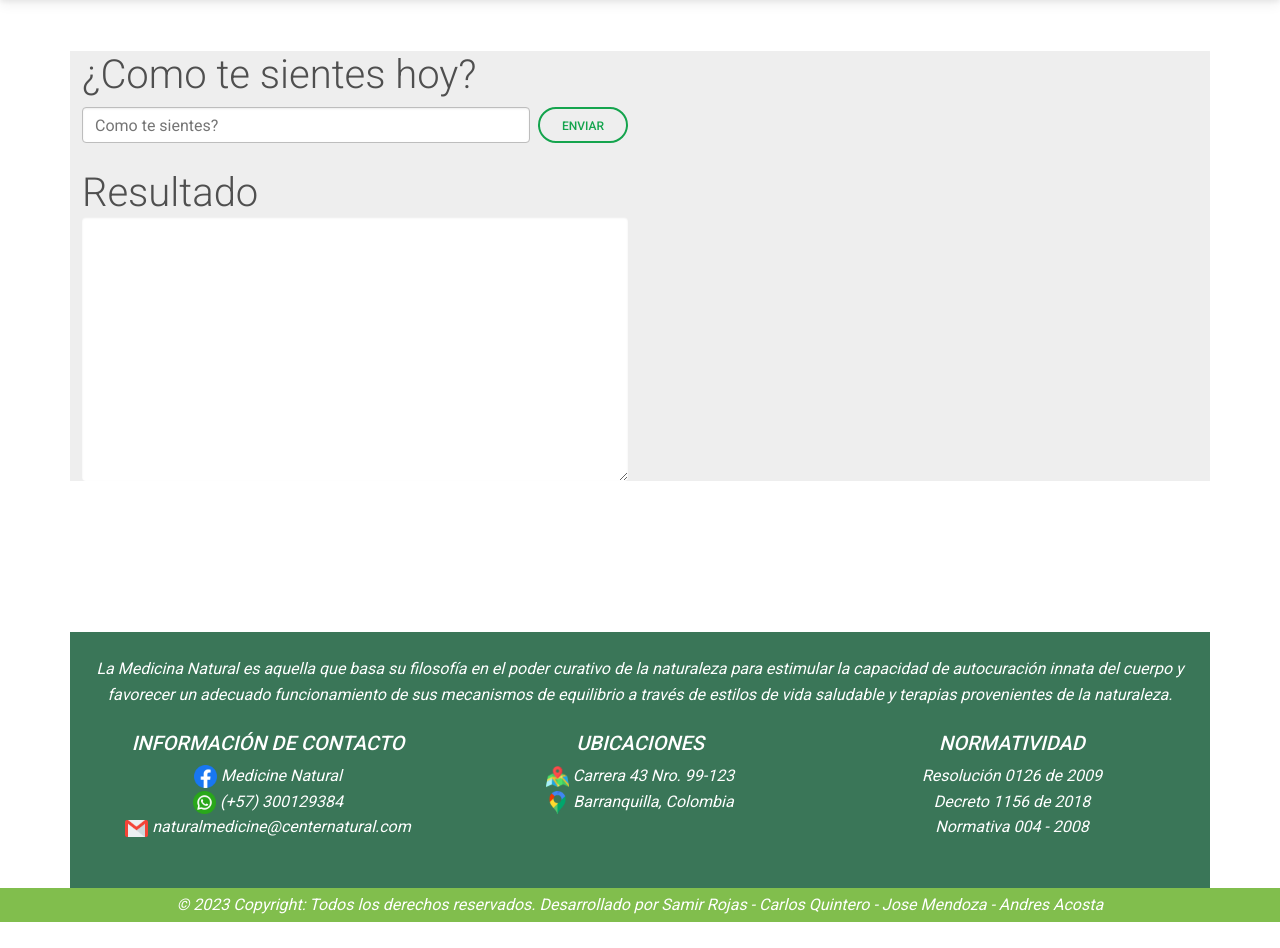
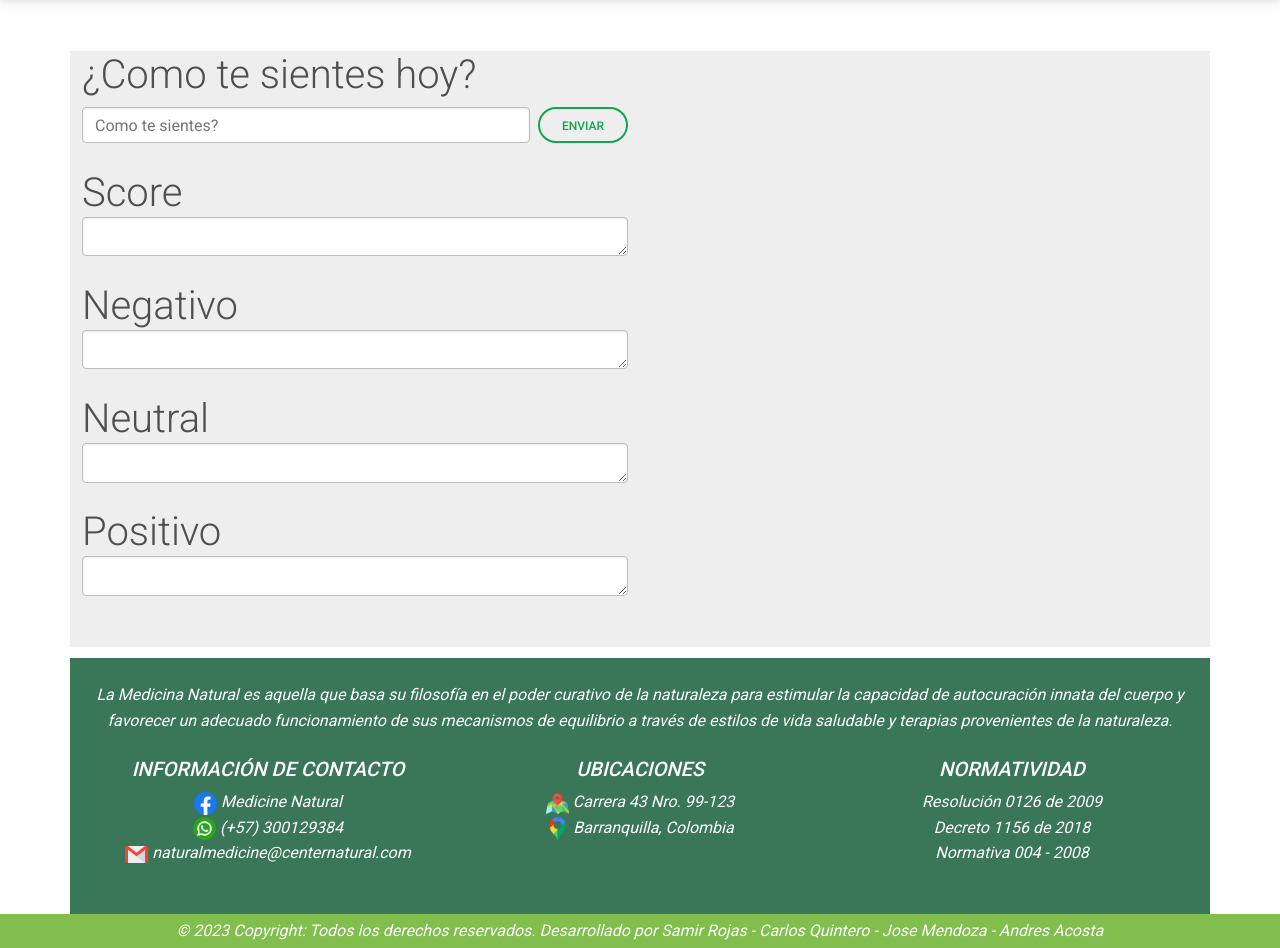
Before and after one commit to Samir117/Centro-Medicina-Natural, a Flask app: page /sentimientos_emociones in a window 1280 px wide. Shown: the part 128-1076 px from the top of the page. Before the commit the page ends 1050 px from the top, so only its background shows below. Run offline with Flask 2, Linux system fonts and the light colour scheme; some libraries are stand-ins or nearby versions.

Commit message:
Sentimientos Terminados

```diff
--- a/static/js/script.js
+++ b/static/js/script.js
@@ -139,13 +139,15 @@ async function Sentimiento() {
             .then(res => res.json())
             .then(resultados => {
                 console.log(resultados)
-                var inputsentimiento = document.getElementById("txtsentimientos");
-                inputsentimiento.value = resultados['compound']
+                var compound = document.getElementById("compound")
+                var neg = document.getElementById("neg")
+                var neu = document.getElementById("neu")
+                var pos = document.getElementById("pos")
 
-
-
-
-
+                compound.value = resultados['compound']
+                neg.value = resultados['neg']
+                neu.value = resultados['neu']
+                pos.value = resultados['pos']
             })
 
     } else {
--- a/templates/sentimientos_emociones.html
+++ b/templates/sentimientos_emociones.html
@@ -13,11 +13,32 @@
         <div class="row">
         <div class="col-lg-6 col-sm-6 col-md-6">
             <br>
-            <label for="exampleFormControlTextarea1" class="display-6"> Resultado</label>
-            <textarea class="form-control" id="txtsentimientos" rows="10"></textarea>
+            <label for="exampleFormControlTextarea1" class="display-6"> Score</label>
+            <textarea class="form-control" id="compound" rows="1"></textarea>
         </div>
-
-
     </div>
+    <div class="row">
+        <div class="col-lg-6 col-sm-6 col-md-6">
+            <br>
+            <label for="exampleFormControlTextarea1" class="display-6"> Negativo</label>
+            <textarea class="form-control" id="neg" rows="1"></textarea>
+        </div>
+    </div>
+    <div class="row">
+        <div class="col-lg-6 col-sm-6 col-md-6">
+            <br>
+            <label for="exampleFormControlTextarea1" class="display-6"> Neutral</label>
+            <textarea class="form-control" id="neu" rows="1"></textarea>
+        </div>
+    </div>
+    <div class="row">
+        <div class="col-lg-6 col-sm-6 col-md-6">
+            <br>
+            <label for="exampleFormControlTextarea1" class="display-6"> Positivo</label>
+            <textarea class="form-control" id="pos" rows="1"></textarea>
+        </div>
+    </div>
+    <br>
+    <br>
 </div>
 {% endblock %}
```
